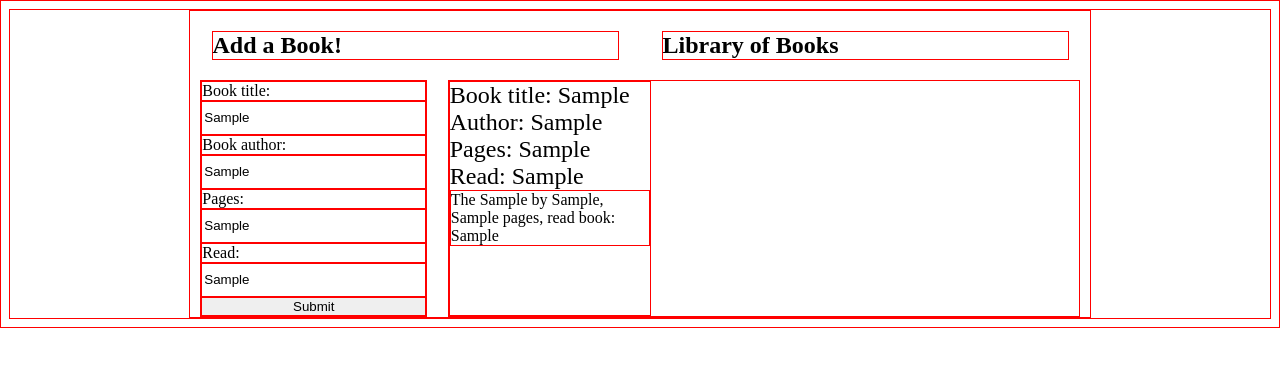
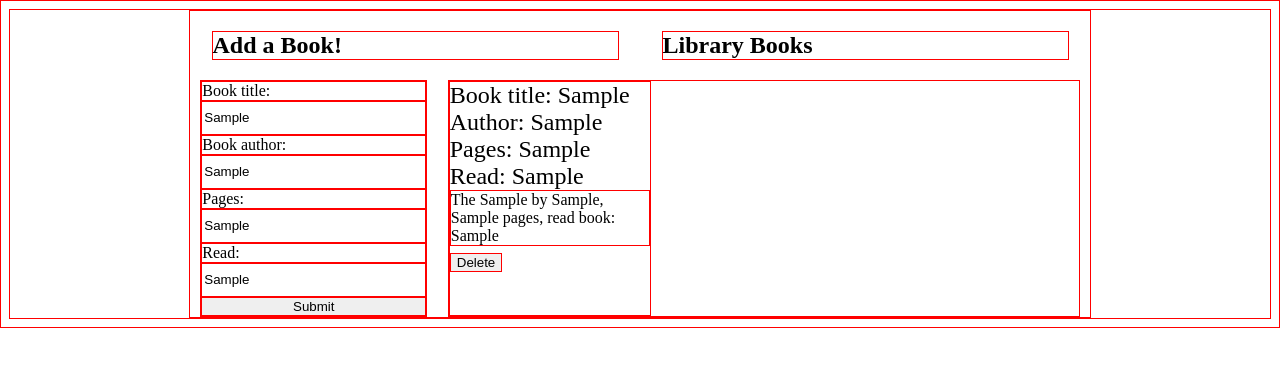
Before and after one commit to WKmedia/Library-Books, a plain HTML site: page index.html in a window 1280 px wide. Both pictures are taken after typing "Sample", "Sample", "Sample", "Sample" into the empty fields and a click on the button "Submit". Drawn offline with Linux system fonts and the light colour scheme.

Commit message:
added delete button and function to each item in library array

```diff
--- a/index.html
+++ b/index.html
@@ -17,7 +17,7 @@
 <body>
     <div id="container">
         <h2 id="input-heading">Add a Book!</h2>
-        <h2 id="books-heading">Library of Books</h2>
+        <h2 id="books-heading">Library Books</h2>
         <form id='formStyle'>
 
             <label for="InputTitle">Book title: </label>
@@ -87,11 +87,11 @@
         this.pages = pages
         this.read = read
         this.info = function() {
-            this.cardInfo = `Book title: ${this.title} \nAuthor: ${this.author} \n Pages: ${this.pages} Read: ${read}`
-            this.cardSummary = `The ${this.title} by ${this.author}, ${this.pages} pages, read book: ${this.read}`;
-            return `${this.cardInfo} \n ${this.cardSummary}`;
-        }
+                        this.cardInfo = `Book title: ${this.title} \nAuthor: ${this.author} \n Pages: ${this.pages} Read: ${read}`
+                        this.cardSummary = `The ${this.title} by ${this.author}, ${this.pages} pages, read book: ${this.read}`;
 
+                        return `${this.cardInfo} \n ${this.cardSummary}`;
+                    }
     };
 
 
@@ -99,16 +99,6 @@
     // const book2 = new Books('Harry Potter Mystery', 'Paul robstein', 500, 'Yes');
     // const book3 = new Books('G.Book of Eli', 'Desi Brooks', 1000, 'not yet');
     const myLibrary = [];
-
-    // const showAddedBook = function() {
-    //     for (let i = 0; i< myLibrary.length; i++) {
-    //         // const card = myLibrary[i];
-
-    //     }
-
-    // console.table(myLibrary);
-    // }
-
 
 
     function libraryAddBooks(title,author,pages,read) {
@@ -123,19 +113,33 @@
               this.book = new Books(inputValue, userInputAuthor, userInputPages, userInputRead);
                 myLibrary.push(book);
                 const card = this.book;
+                card.info();
                 let cardDiv = document.createElement('div');
+                const subtext = document.createElement('div');
+                const button = document.createElement('button');
+
+
                     cardDiv.setAttribute('class', 'cardDiv');
                     cardDiv.style.width = '200px';
+
+                    subtext.style.fontSize = '16px';
+
+                    button.textContent = 'Delete';
+                    button.addEventListener('click', function () {
+                       if (cardDiv) {
+                        cardDiv.parentNode.removeChild(cardDiv);
+                       }
+                    })
+
+
                     libraryBooks.append(cardDiv);
-                    card.info();
                     cardDiv.append(card.cardInfo);
-                const subtext = document.createElement('div');
-                    subtext.style.fontSize = '16px';
+                    cardDiv.append(subtext);
                     subtext.append(card.cardSummary);
-                    cardDiv.append(subtext);
+                    cardDiv.append(button);
+
                     console.log(card.cardSummary);
-                let myNewLibrary = myLibrary;
-                console.table(myLibrary);
+
             }
 
 
```
